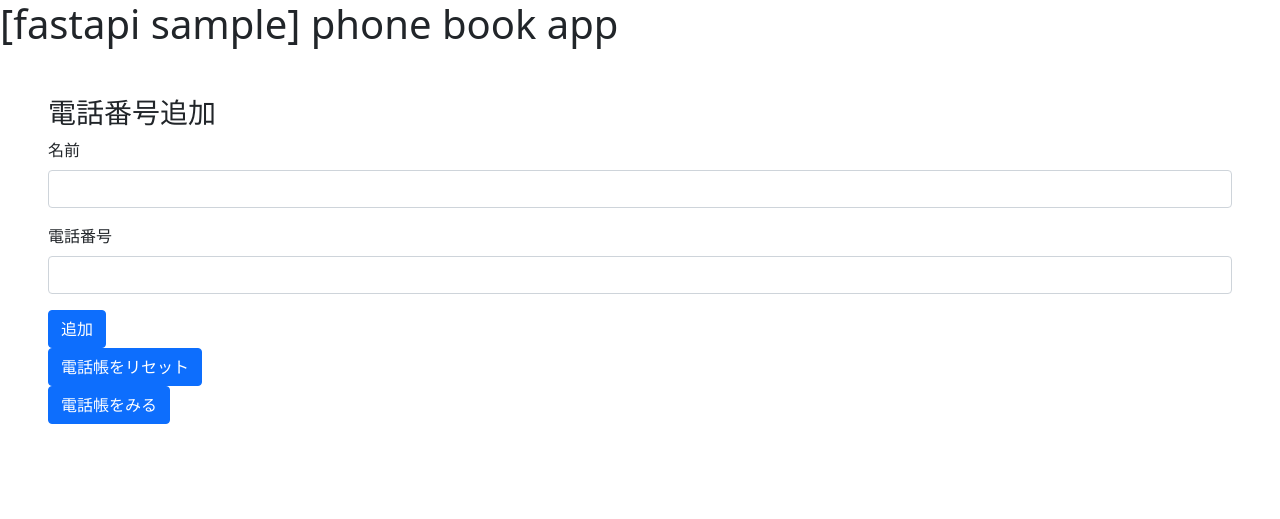
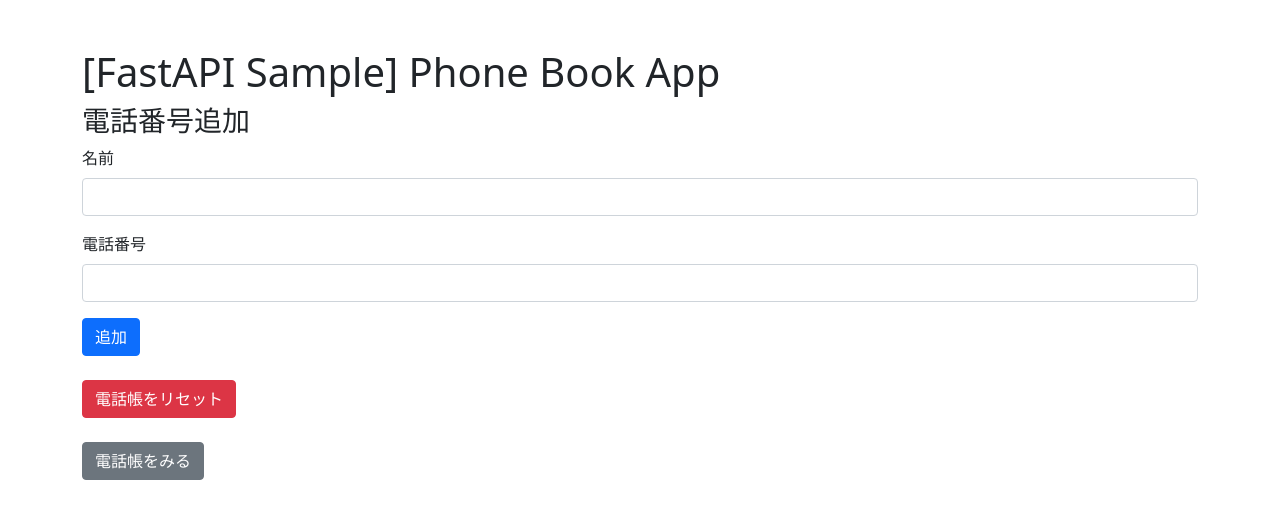
Before and after one commit to okayu0518kut/fastapi-sample, a FastAPI app: page / in a window 1280 px wide. Shown: the top 519 px of the page. Run offline with FastAPI, Linux system fonts and the light colour scheme.

Commit message:
コメントアウトを大量に追加

```diff
--- a/docker-compose.yaml
+++ b/docker-compose.yaml
@@ -14,6 +14,3 @@
       - ./nginx.conf:/etc/nginx/nginx.conf
     depends_on:
       - fastapi-app
-
-volumes:
-  sqlite_data:
--- a/fastapi-app/templates/contactList.html
+++ b/fastapi-app/templates/contactList.html
@@ -7,11 +7,13 @@
 {% block content %}
 <h1>Contact List</h1>
 
+<!-- 連絡先リストを表示するための HTML リスト -->
 <ul>
     {% for item in items %}
     <li>名前：{{ item[1] }}，電話番号{{ item[2] }}</li>
     {% endfor %}
 </ul>
 
+<!-- ホームページに戻るためのリンク -->
 <a class="btn btn-secondary" href="{{ url_for('home') }}">Back to Home</a>
 {% endblock %}
--- a/fastapi-app/templates/home.html
+++ b/fastapi-app/templates/home.html
@@ -5,17 +5,19 @@
 {% endblock %}
 
 {% block head %}
+<!-- ページタイトルを表示 -->
 <h1>top page</h1>
 {% endblock %}
 
 {% block content %}
+<!-- メインコンテンツ部分を開始 -->
+<div class="container mt-5">
+    <h1>[FastAPI Sample] Phone Book App</h1>
 
-<body>
-    <h1>[fastapi sample] phone book app</h1>
-
-    <!-- レコードを追加 -->
-    <div class="m-5">
+    <!-- レコード追加フォーム -->
+    <div class="mb-4">
         <h3>電話番号追加</h3>
+        <!-- POST メソッドでデータを送信するフォーム -->
         <form action="{{ url_for('addContact') }}" method="post">
             <div class="mb-3">
                 <label for="name" class="form-label">名前</label>
@@ -27,14 +29,19 @@
             </div>
             <button type="submit" class="btn btn-primary">追加</button>
         </form>
+    </div>
 
-        <!-- DBをリセット -->
+    <!-- DB リセットフォーム -->
+    <div class="mb-4">
+        <!-- POST メソッドで DB をリセットするフォーム -->
         <form action="{{ url_for('resetContactList') }}" method="post">
-            <button type="submit" class="btn btn-primary">電話帳をリセット</button>
+            <button type="submit" class="btn btn-danger">電話帳をリセット</button>
         </form>
+    </div>
 
-        <!-- リストを表示するリンク(見た目はボタン) -->
-        <a class="btn btn-primary" href="{{ url_for('showContactList') }}">電話帳をみる</a>
+    <!-- 電話帳を表示するリンク -->
+    <div>
+        <a class="btn btn-secondary" href="{{ url_for('showContactList') }}">電話帳をみる</a>
     </div>
-</body>
+</div>
 {% endblock %}
```
Also changed, not shown: fastapi-app/main.py (+24 -5 lines), fastapi-app/contacts.db, 1 other file.
